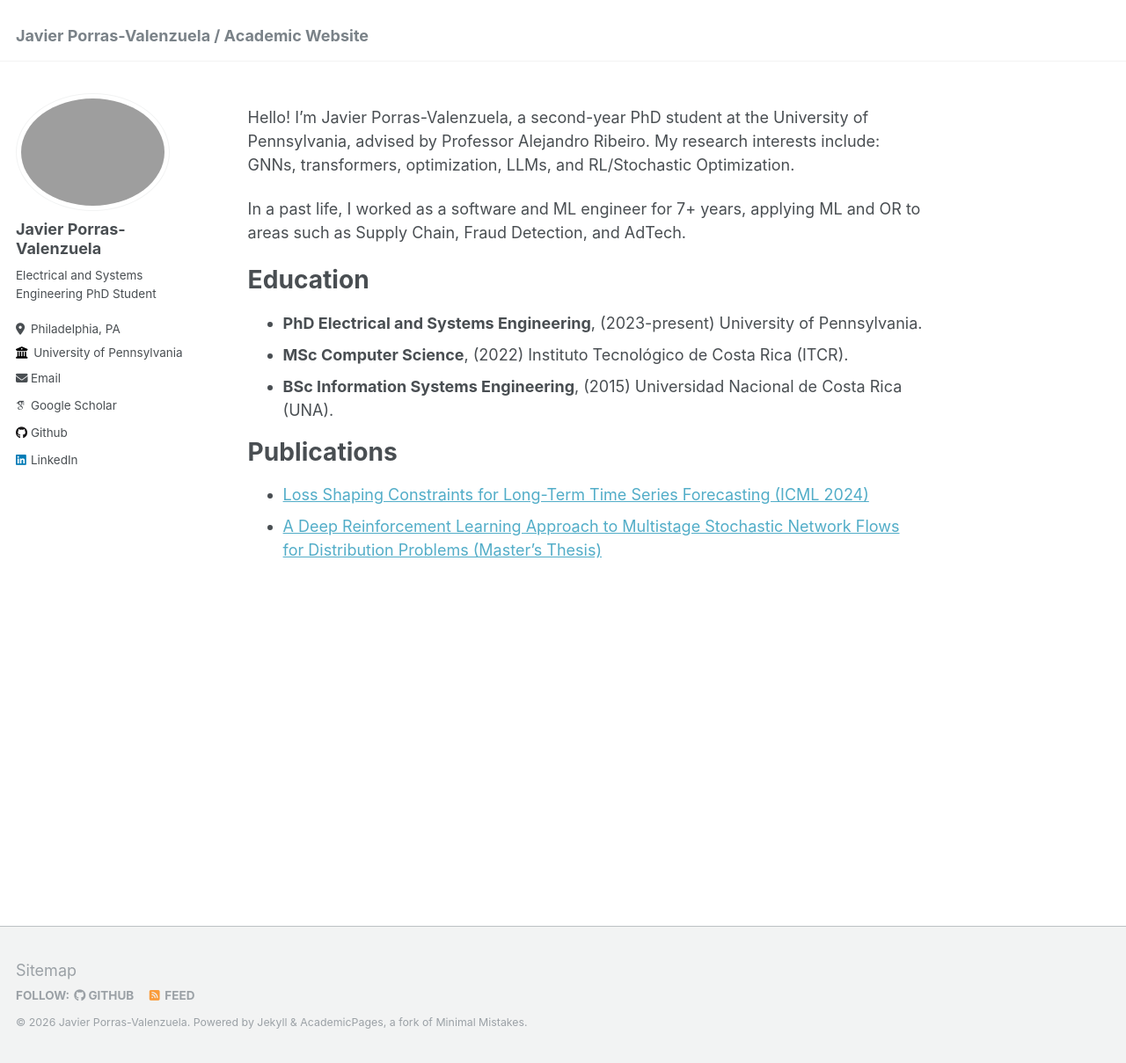
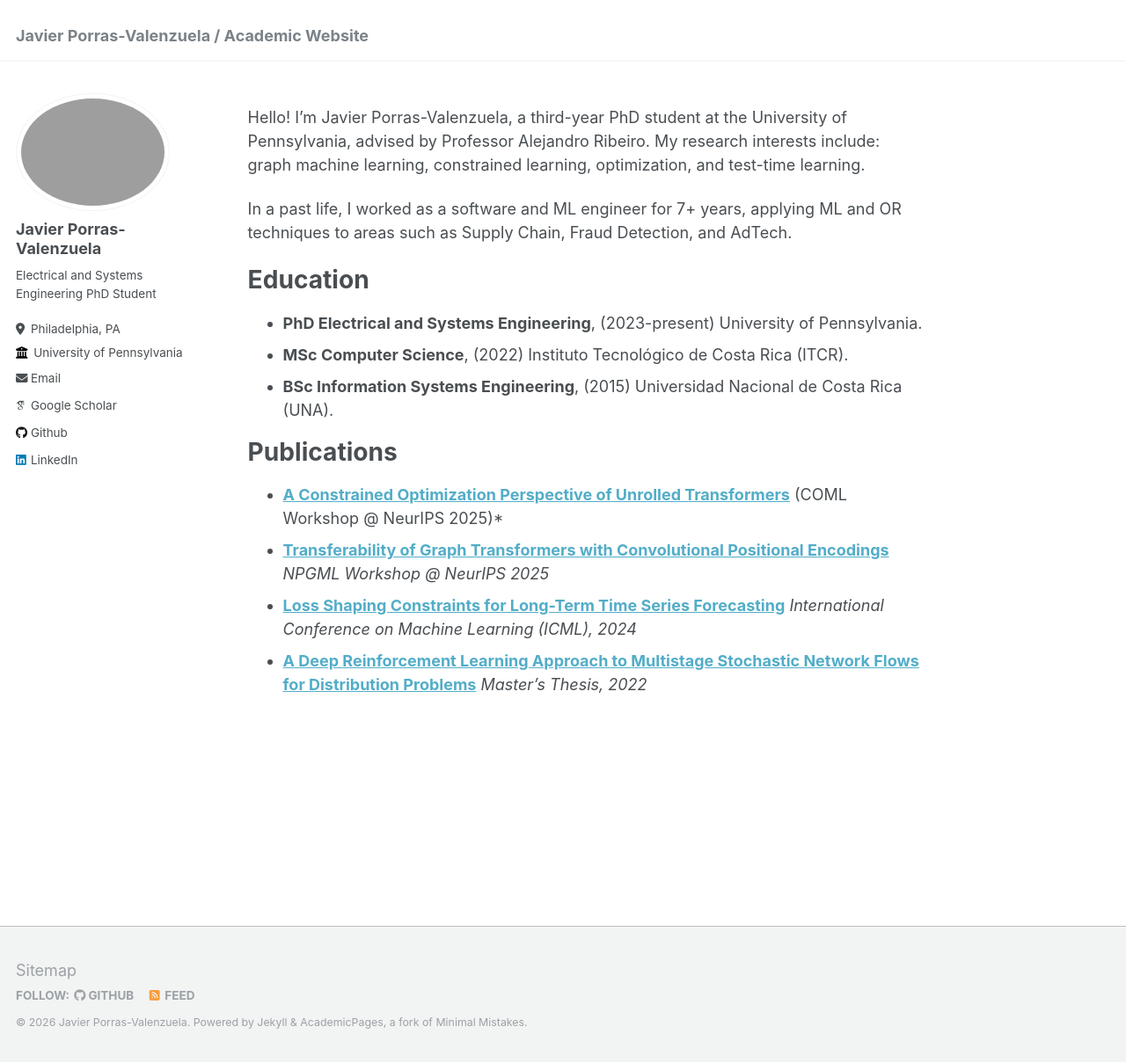
Before and after one commit to jotaporras/jotaporras.github.io, a Jekyll site: the page built from _pages/about.md, in a window 1280 px wide and 1209 px high. Shown: the whole window at 88% size. Built offline with Jekyll 4.4.1, drawn with Linux system fonts in a browser that asks for light colours; some web fonts are replaced.

Commit message:
Update publications and bio

```diff
--- a/_pages/about.md
+++ b/_pages/about.md
@@ -7,9 +7,9 @@ redirect_from:
   - /about.html
 ---
 
-Hello! I'm Javier Porras-Valenzuela, a second-year PhD student at the University of Pennsylvania, advised by Professor Alejandro Ribeiro. My research interests include: GNNs, transformers, optimization, LLMs, and RL/Stochastic Optimization.
+Hello! I'm Javier Porras-Valenzuela, a third-year PhD student at the University of Pennsylvania, advised by Professor Alejandro Ribeiro. My research interests include: graph machine learning, constrained learning, optimization, and test-time learning.
 
-In a past life, I worked as a software and ML engineer for 7+ years, applying ML and OR to areas such as Supply Chain, Fraud Detection, and AdTech.
+In a past life, I worked as a software and ML engineer for 7+ years, applying ML and OR techniques to areas such as Supply Chain, Fraud Detection, and AdTech.
 
 Education
 ======
@@ -19,5 +19,8 @@ Education
 
 Publications
 ======
-- [Loss Shaping Constraints for Long-Term Time Series Forecasting (ICML 2024)](https://arxiv.org/abs/2402.09373)
-- [A Deep Reinforcement Learning Approach to Multistage Stochastic Network Flows for Distribution Problems (Master's Thesis)](https://repositoriotec.tec.ac.cr/bitstream/handle/2238/13949/TF9360_BIB307896_Javier_Porras_Valenzuela.pdf?sequence=1&isAllowed=y)
+
+- **[A Constrained Optimization Perspective of Unrolled Transformers](https://arxiv.org/abs/2601.17257)** (COML Workshop @ NeurIPS 2025)*
+- **[Transferability of Graph Transformers with Convolutional Positional Encodings](https://openreview.net/forum?id=IipbtUXf88#discussion)** *NPGML Workshop @ NeurIPS 2025*
+- **[Loss Shaping Constraints for Long-Term Time Series Forecasting](https://arxiv.org/abs/2402.09373)** *International Conference on Machine Learning (ICML), 2024*
+- **[A Deep Reinforcement Learning Approach to Multistage Stochastic Network Flows for Distribution Problems](https://repositoriotec.tec.ac.cr/bitstream/handle/2238/13949/TF9360_BIB307896_Javier_Porras_Valenzuela.pdf?sequence=1&isAllowed=y)** *Master's Thesis, 2022*
```
